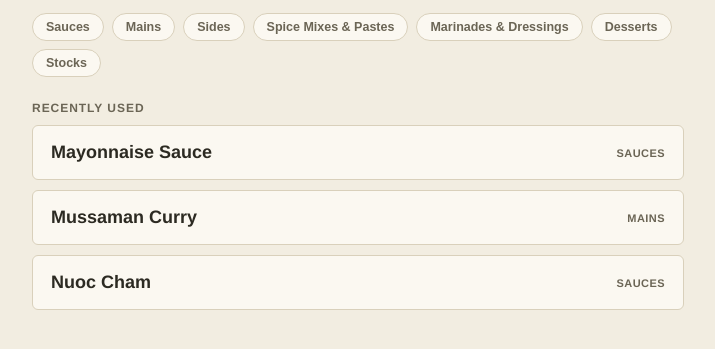
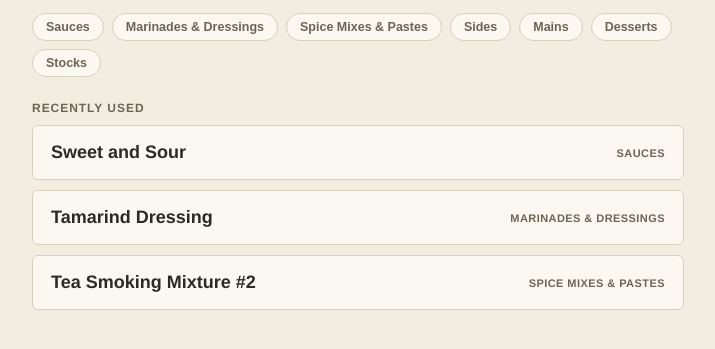
Before and after one commit to m4tia/Matia-s-Recipes, a plain HTML site: page index.html in a window 1280 px wide. Shown: the part 203-552 px from the top of the page, without its empty margins (282-997 px from the left). Drawn offline with Linux system fonts and the light colour scheme.

Commit message:
Update index.html

```diff
--- a/index.html
+++ b/index.html
@@ -285,6 +285,236 @@
   // "note" is optional — only use it for something actually written in
   // the original recipe (like a stated yield), not your own comments.
   const recipes = [
+        {
+      id: "sweet-and-sour",
+      title: "Sweet and Sour",
+      section: "Sauces",
+      ingredients: [
+        "2 onions",
+        "2 red capsicums",
+        "300g sugar",
+        "300ml vinegar",
+        "1lt chicken stock",
+        "4 tomatoes",
+        "Salt and pepper",
+        "Ginger",
+        "1 pineapple"
+      ],
+      steps: []
+    },
+    {
+      id: "tamarind-dressing",
+      title: "Tamarind Dressing",
+      section: "Marinades & Dressings",
+      ingredients: [
+        "400ml tamarind juice",
+        "60g palm sugar",
+        "300ml lime juice",
+        "50ml ginger juice",
+        "100ml fish sauce",
+        "50ml sesame oil"
+      ],
+      steps: []
+    },
+    {
+      id: "tea-smoking-mixture-2",
+      title: "Tea Smoking Mixture #2",
+      section: "Spice Mixes & Pastes",
+      ingredients: [
+        "1 tbsp oolong tea",
+        "1 tbsp jasmine tea",
+        "1 orange, zested",
+        "2 tsp mandarin peel",
+        "2 tbsp jasmine rice",
+        "2 tbsp brown sugar",
+        "3 star anise",
+        "2 tsp Sichuan pepper"
+      ],
+      steps: []
+    },
+    {
+      id: "tea-smoking-mixture",
+      title: "Tea Smoking Mixture",
+      section: "Spice Mixes & Pastes",
+      ingredients: [
+        "10g orange peel",
+        "20g green tea",
+        "1 cinnamon stick",
+        "1 tbsp Sichuan pepper",
+        "1 tbsp brown sugar",
+        "100g white rice"
+      ],
+      steps: []
+    },
+    {
+      id: "tempura-batter",
+      title: "Tempura Batter",
+      section: "Sides",
+      ingredients: [
+        "1 cup plain sieved flour",
+        "1 cup iced soda water",
+        "1 whole egg"
+      ],
+      steps: [
+        "Lightly mix the egg, add the soda water, sieve the flour over and mix until just combined. Do not over mix."
+      ]
+    },
+    {
+      id: "tempura-batter-xtra-crispy",
+      title: "Tempura Batter XTRA Crispy",
+      section: "Sides",
+      ingredients: [
+        "300g rice flour",
+        "2 tbsp plain flour",
+        "1 tsp cornflour",
+        "400ml soda water"
+      ],
+      steps: [
+        "Mix until just combined. Do not over mix."
+      ]
+    },
+    {
+      id: "teriyaki-marinade",
+      title: "Teriyaki Marinade",
+      section: "Marinades & Dressings",
+      ingredients: [
+        "150ml sake",
+        "600ml soy sauce",
+        "300ml rice wine vinegar",
+        "75g brown sugar",
+        "1 coin ginger",
+        "Spring onion",
+        "Chives"
+      ],
+      steps: [
+        "Combine the sugar and all the liquids.",
+        "Finely chop the spring onion and chives.",
+        "Microplane the ginger.",
+        "Combine all."
+      ]
+    },
+    {
+      id: "thai-pickled-vegetables",
+      title: "Thai Pickled Vegetables",
+      section: "Sides",
+      ingredients: [
+        "3 fresh shiitake mushrooms",
+        "1 carrot",
+        "1 red capsicum",
+        "2 spring onions",
+        "50g bean sprouts",
+        "2 tbsp oil",
+        "75g cucumber",
+        "1 tbsp oil (for brine)",
+        "1 tbsp water (for brine)",
+        "1 tbsp vinegar (for brine)",
+        "Salt and pepper",
+        "1kg sugar"
+      ],
+      steps: []
+    },
+    {
+      id: "tomato-pickles",
+      title: "Tomato Pickles",
+      section: "Sides",
+      ingredients: [
+        "10kg tomatoes",
+        "2 bunches shallots",
+        "1 cup vinegar",
+        "1/2 cup sugar",
+        "1 cup olive oil",
+        "1 cup mustard seeds",
+        "1 cup black pepper",
+        "1 cup turmeric",
+        "1 cup cumin",
+        "1/2 cup chilli flakes",
+        "Cloves garlic",
+        "1/2 cup ginger purée",
+        "Chillies"
+      ],
+      steps: [
+        "Cut the tomatoes and shallots and place in a large sealable container.",
+        "Bring the remaining ingredients to the boil and pour over the pickling mix.",
+        "Let stand for 1 week before using."
+      ]
+    },
+    {
+      id: "tomato-cabbage-relish",
+      title: "Tomato and Cabbage Relish",
+      section: "Sides",
+      ingredients: [
+        "5lt tomatoes",
+        "1 cabbage",
+        "2 green capsicum",
+        "10 onions",
+        "2lt white vinegar",
+        "5 cups sugar",
+        "3 tbsp Dijon mustard",
+        "1 tbsp celery seeds",
+        "1 tbsp ground clove",
+        "1 tbsp cinnamon",
+        "2 tbsp turmeric"
+      ],
+      steps: []
+    },
+    {
+      id: "truffle-cream-vinaigrette",
+      title: "Truffle Cream Vinaigrette",
+      section: "Marinades & Dressings",
+      ingredients: [
+        "150ml extra virgin olive oil",
+        "50ml hazelnut oil",
+        "50ml white truffle oil",
+        "50ml sherry vinegar",
+        "50ml double cream",
+        "Sea salt and ground pepper"
+      ],
+      steps: [
+        "Whisk all ingredients together and check seasoning."
+      ]
+    },
+    {
+      id: "vietnamese-dressing",
+      title: "Vietnamese Dressing",
+      section: "Marinades & Dressings",
+      ingredients: [
+        "Chillies",
+        "Garlic cloves",
+        "2 tbsp sugar",
+        "1 tbsp rice wine vinegar",
+        "3 tbsp lime juice",
+        "3 tbsp fish sauce",
+        "3 tbsp vegetable oil",
+        "1/2 bunch coriander"
+      ],
+      steps: [
+        "Place all ingredients in the blender and mix until smooth."
+      ]
+    },
+    {
+      id: "yellow-curry-paste",
+      title: "Yellow Curry Paste",
+      section: "Spice Mixes & Pastes",
+      ingredients: [
+        "5 tbsp coriander seeds",
+        "5 tbsp cumin seeds",
+        "5 tbsp white peppercorns",
+        "10 green chillies",
+        "10 stalks lemongrass",
+        "500g galangal",
+        "500g turmeric",
+        "30 eschallots",
+        "25 cloves garlic",
+        "2 bunches coriander roots",
+        "5 limes, zested",
+        "5 tsp shrimp paste, grilled in foil until fragrant",
+        "10 lime leaves"
+      ],
+      steps: [
+        "Lightly toast the peppercorns, cumin seeds and coriander seeds.",
+        "Pound all ingredients in a mortar and pestle until it forms a paste, adding a little oil if necessary."
+      ]
+    },
         {
       id: "mayonnaise-sauce",
       title: "Mayonnaise Sauce",
```
